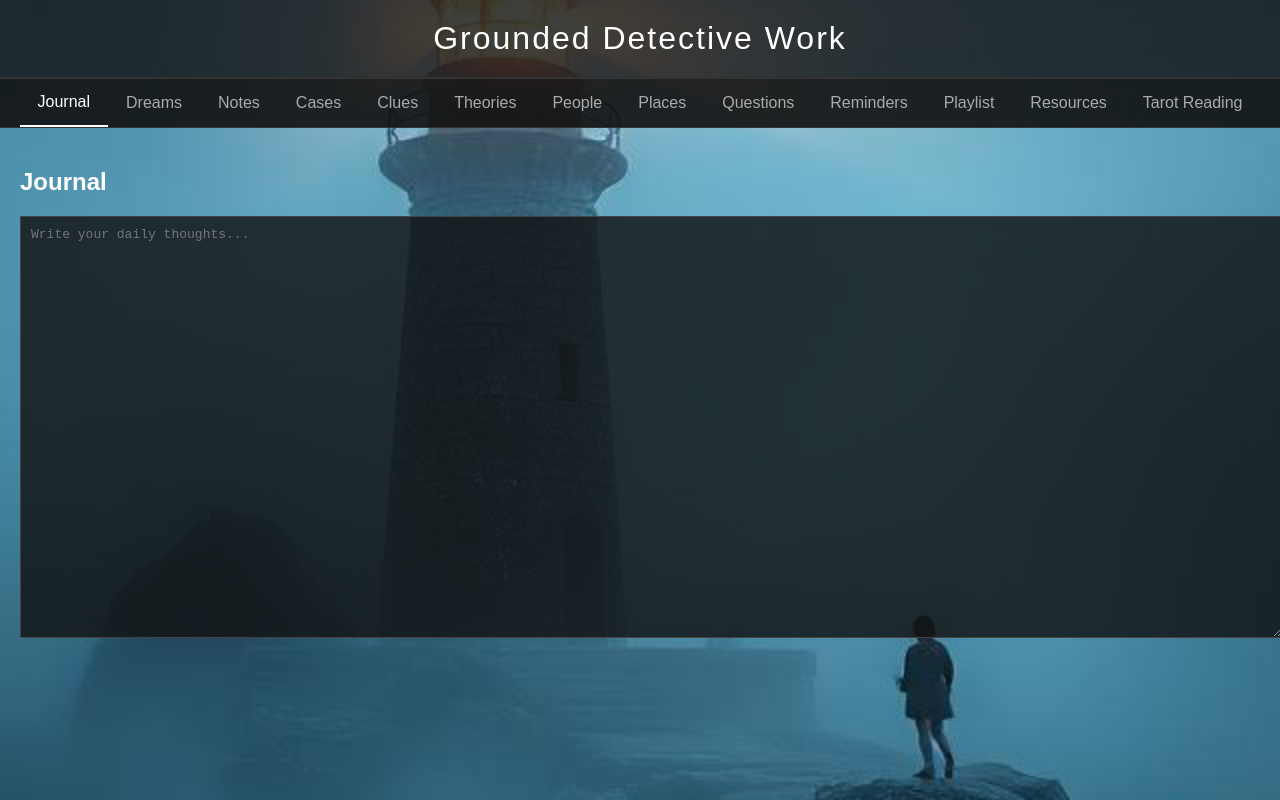
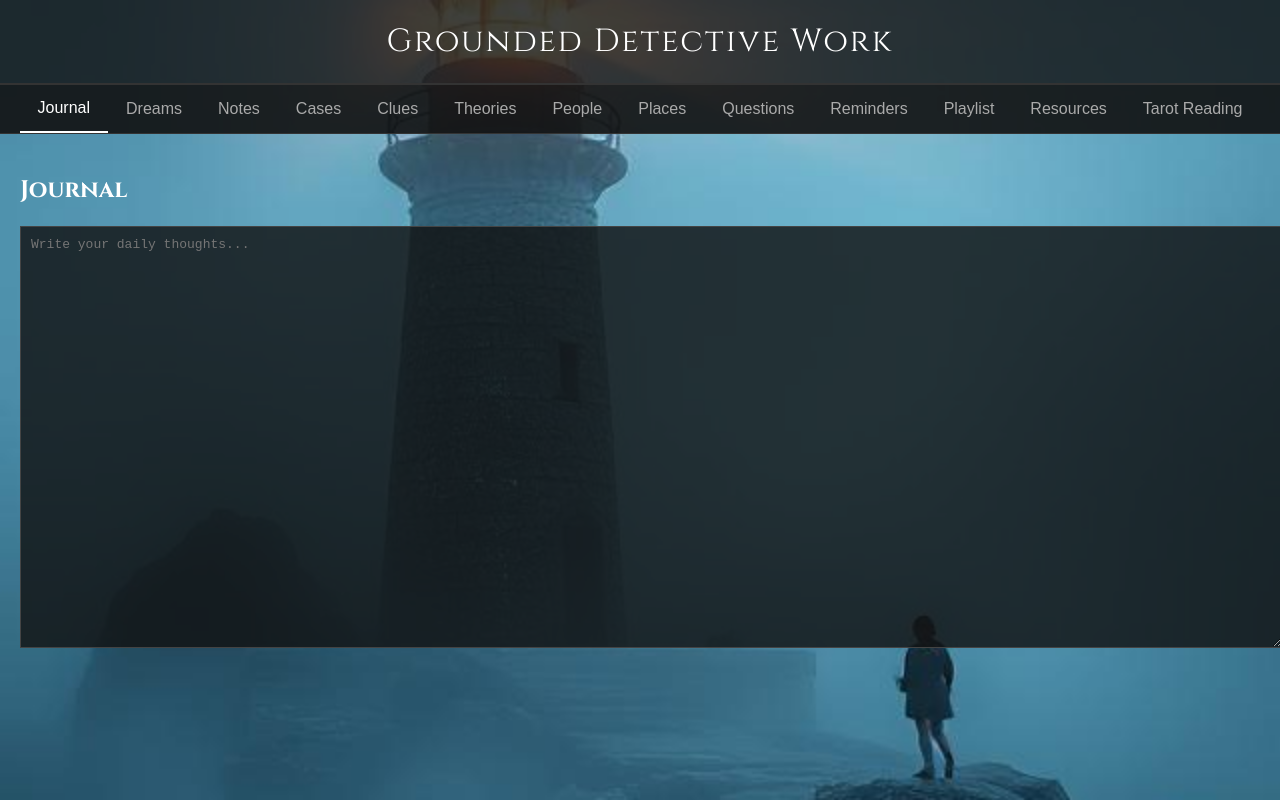
Before and after one commit to AIGuy1983/Groundeddetectivework, a plain HTML site: page index.html in a window 1280 px wide. Drawn offline with Linux system fonts and the light colour scheme.

```diff
--- a/index.html
+++ b/index.html
@@ -4,6 +4,7 @@
     <meta charset="UTF-8">
     <meta name="viewport" content="width=device-width, initial-scale=1.0">
     <title>Grounded Detective Work</title>
+    <link href="https://fonts.googleapis.com/css2?family=Cinzel:wght@400;700&display=swap" rel="stylesheet">
     <style>
         /* Full screen background */
         body {
```
